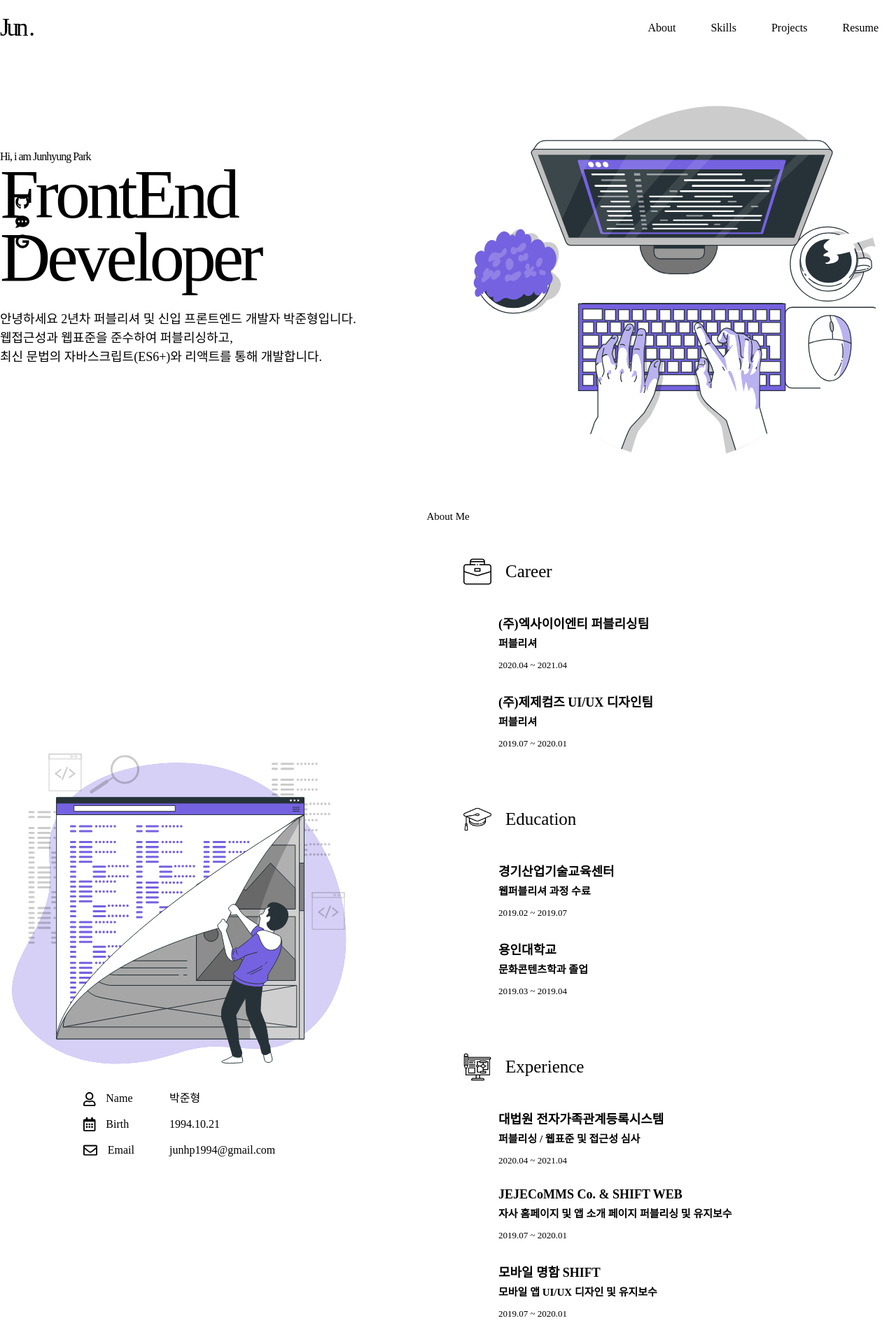
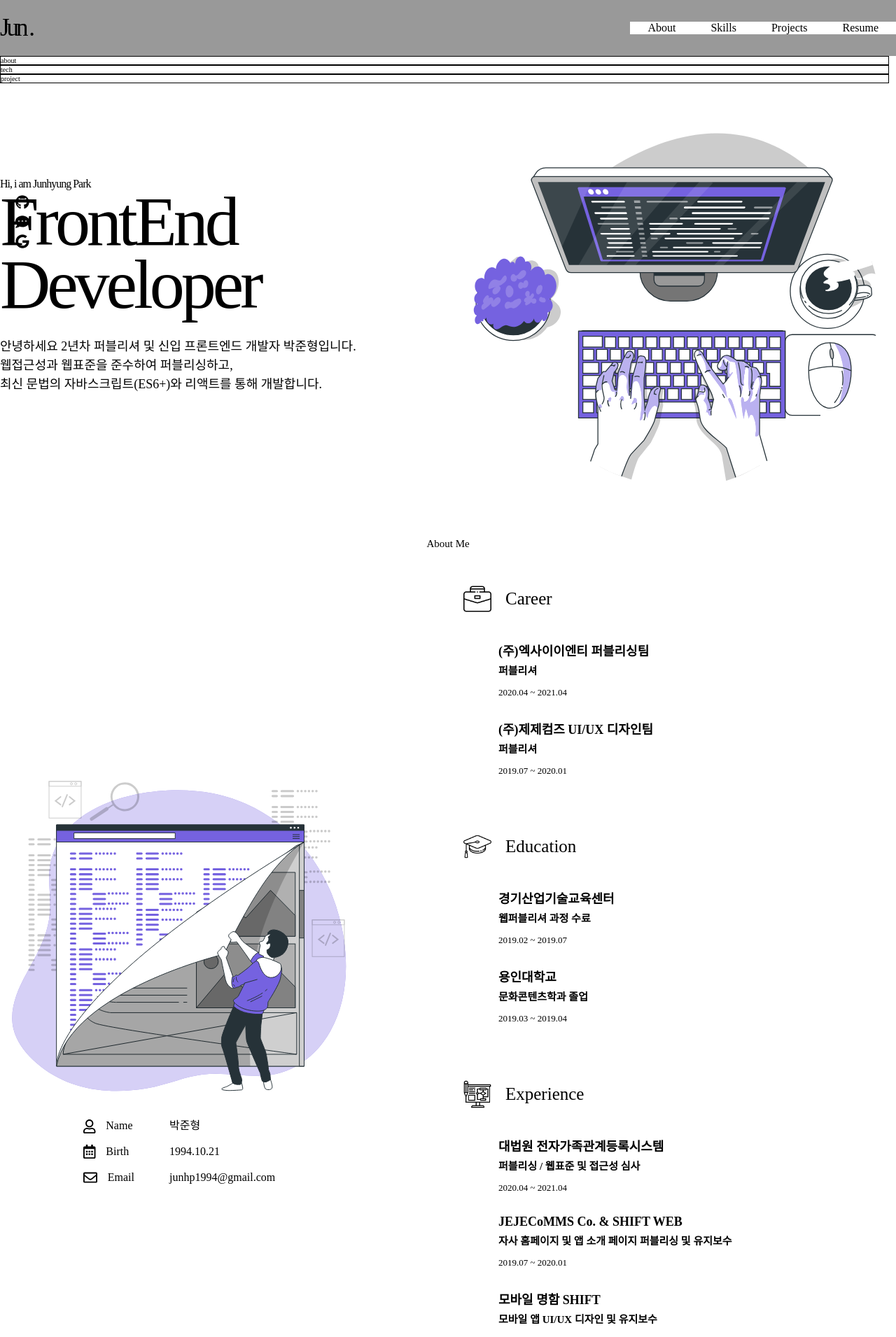
Before and after one commit to hursh7/portfolio2022, a React (Create React App) app: page / in a window 1280 px wide. Shown: the top 1911 px of the page at 70% size. Built offline with nearby package versions, Linux system fonts and the light colour scheme; a web font is replaced by a local one.

Commit message:
scroll event

```diff
--- a/src/app.jsx
+++ b/src/app.jsx
@@ -1,4 +1,4 @@
-import React, { useEffect, useState } from 'react';
+import React, { useEffect, useRef, useState } from 'react';
 import { FontAwesomeIcon } from "@fortawesome/react-fontawesome";
 import { library } from "@fortawesome/fontawesome-svg-core";
 import { fab } from "@fortawesome/free-brands-svg-icons";
@@ -16,6 +16,8 @@ library.add(fab, fas);
 function App() {
   const [scrollY, setScrollY] = useState(0);
   const [btnStatus, setBtnStatus] = useState(false);
+  const focusRef = useRef();
+  const IndexRef = useRef();
 
   const handleFollow = () => {
     setScrollY(window.scrollY);
@@ -45,14 +47,44 @@ function App() {
     }
   })
 
+  useEffect(() => {
+    let nodes = [];
+
+    const IndexClickEvent = (node, i) => {
+      nodes.push(node);
+
+      node.addEventListener('click', () => {
+        focusRef.current.children[i].scrollIntoView({
+          behavior: 'smooth',
+          block: 'start',
+        });
+      });
+    };
+
+    if (IndexRef.current) {
+      console.log(IndexRef.current.children);
+      [...IndexRef.current.children].map((node, i) => IndexClickEvent(node, i));
+    }
+    return nodes.map((node, i) => node.removeEventListener('click', IndexClickEvent(node, i)));
+  }, []);
+
   return (
   <div className={styles.wrap}>
     <Header onReset={handleTop} />
     <SideMenu />
+    <div>
+      <div ref={IndexRef}>
+        <div className={styles.test}>about</div>
+        <div className={styles.test}>tech</div>
+        <div className={styles.test}>project</div>
+      </div>
+    </div>
     <Main />
-    <About />
-    <Tech />
-    <Project />
+    <div ref={focusRef}>
+      <About />
+      <Tech />
+      <Project />
+    </div>
     <Footer />
     {
     btnStatus &&
--- a/src/app.module.css
+++ b/src/app.module.css
@@ -31,4 +31,7 @@
   color: Main;
 }
 
+.test {
+  border: 1px solid #000; margin-right: 10px;
+}
 /* test */
--- a/src/common/size.css
+++ b/src/common/size.css
@@ -1,5 +1,5 @@
 @value wrapPadding: 10rem;
-@value sectionTopBottom: 7rem;
+@value sectionTopBottom: 10rem;
 @value sectionMediaPad: 5rem;
 @value sectionMediaPhone: 2rem;
 @value mainText: 1rem;
--- a/src/components/header/header.module.css
+++ b/src/components/header/header.module.css
@@ -10,7 +10,7 @@
     display: flex;
     justify-content: space-between;
     align-items: center;
-    background: #fff;
+    background: #999;
     z-index: 10;
 }
 
--- a/src/components/project/project.jsx
+++ b/src/components/project/project.jsx
@@ -7,7 +7,7 @@ const Project = () => (
             <div className={styles.container}>
                  <div className={styles.item}>
                       <div className={styles.canvas}>
-                           <img className={styles.img} src="/images/" alt="포트폴리오 이미지" />
+                         {/* <img className={styles.img} src={require('../../static/images/test.jpg').default} alt="포트폴리오 이미지" /> */}
                       </div>
                       <div className={styles.text}>
                       <div className={styles.number}>01</div>
@@ -24,11 +24,11 @@ const Project = () => (
                          </div>
                          <div className={styles.linkbox}>
                               <a href="https://github.com/hursh7/business-card-maker" target="_blank"  rel="noreferrer" className={styles.link}>
-                                   <img className={styles.img} src={require('../../static/images/link_github.svg').default} alt="git" />
+                                   <img className={styles.icon} src={require('../../static/images/link_github.svg').default} alt="git" />
                                    <span className={styles.path}>Github</span>
                               </a>
                               <a href="https://hursh7.github.io/business-card-maker/" target="_blank"  rel="noreferrer" className={styles.link}>
-                                   <img className={styles.img} src={require('../../static/images/link_page.svg').default} alt="page" />
+                                   <img className={styles.icon} src={require('../../static/images/link_page.svg').default} alt="page" />
                                    <p className={styles.path}>Page</p>
                               </a>
                          </div>
--- a/src/components/project/project.module.css
+++ b/src/components/project/project.module.css
@@ -29,9 +29,9 @@
 }
 
 .canvas {
+    background: url('../../static/images/test.jpg') no-repeat center center;
     overflow: hidden;
     flex: 1 1 60%;
-    background-color: Button;
     width: 100%;
     height: 100%;
 }
@@ -82,11 +82,6 @@
 
 .link:hover {
     opacity: .9;
-}
-
-.img {
-    width: 2rem;
-    margin-right: 0.5rem;
 }
 
 .icon {
@@ -187,8 +182,8 @@
         padding: 1rem 1.5rem;
     }
 
-    .img {
-        width: 1.6rem;
+    .icon {
+        width: 2rem;
     }
 
     .path {
```
Also changed, not shown: src/static/images/test.jpg (added).
